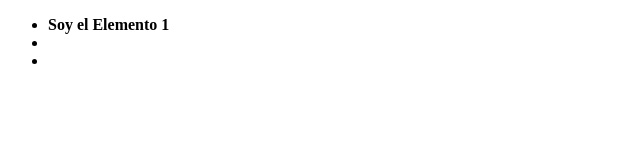
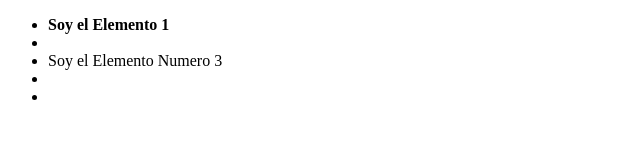
Before and after one commit to emanueljtc/JavaScript, a plain HTML site: page Jquery/selectores.html in a window 1280 px wide. Shown: the whole page, without its empty margins (0-640 px from the left). Drawn offline with nearby package versions, Linux system fonts and the light colour scheme.

Commit message:
metodo seleccion x posicion

```diff
--- a/Jquery/selectores.html
+++ b/Jquery/selectores.html
@@ -5,10 +5,11 @@
     <title>Selectores Jquery</title>
     <script src="https://code.jquery.com/jquery-1.7.2.min.js"></script>
     <script>
+        var seleccion;
       $(document).on("ready", function(){
           //$('div.miDiv article p').text("Hola Selectores avanzados");
           //$('#parrafoUno, #parrafoDos, span').text('Hey Somos Iguales');
-          var seleccion = $('.ejemp1');
+          seleccion = $('.ejemp1');
               if(seleccion.length)
                 console.log('Existen:' + seleccion.length)
               else
@@ -16,6 +17,7 @@
               //seleccion.not('.cl1').text('Este elemento no tiene la clase cl1');
               //seleccion.has('p').text('Este elemento tiene un <p> en su contenido');
               $('li').first().html('<strong>Soy el Elemento 1</strong>');
+              $('li').eq(2).text('Soy el Elemento Numero 3');
       });
 
     </script>
@@ -43,6 +45,8 @@
       <li></li>
       <li></li>
       <li></li>
+      <li></li>
+      <li></li>
     </ul>
   </body>
 </html>
```
Lines whose indentation alone changed are shown as unchanged.
